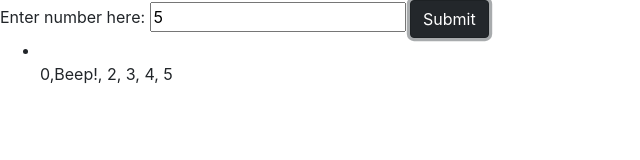
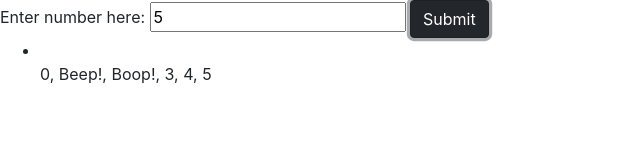
Before and after one commit to SeanJulius/Mr-Robogers, a plain HTML site: page index.html in a window 1280 px wide. Both pictures are taken after typing "5" into the empty fields and a click on the button "Submit". Shown: the full height of the page, 0-640 px from the left. Drawn offline with Linux system fonts and the light colour scheme.

Commit message:
Add a successful second test with business logic with Boop! instead of 2

```diff
--- a/index.html
+++ b/index.html
@@ -4,7 +4,7 @@
   <link href="css/bootstrap.css" rel="stylesheet" type="text/css">
   <script src="js/jquery-3.6.0.js"></script>
   <script src="js/scripts.js"></script>
-  <title>Mr Robogers Neighborhood</title>
+  <title>Mr Roboger's Neighborhood</title>
 </head>
 <body>
   <form id="formNumber">
--- a/js/scripts.js
+++ b/js/scripts.js
@@ -5,7 +5,10 @@ function beep(input) {
   for(count = 0; count <= input; count++) {
     count = count.toString();
     if (count.includes('1')) {
-      numberStr =numberStr.concat(",Beep!");
+      numberStr = numberStr.concat(", Beep!");
+    }
+    else if (count.includes('2')) {
+      numberStr = numberStr.concat(", Boop!");
     }
     else {
       if (count !== '0') {
```
Also changed, not shown: 1 other file.
